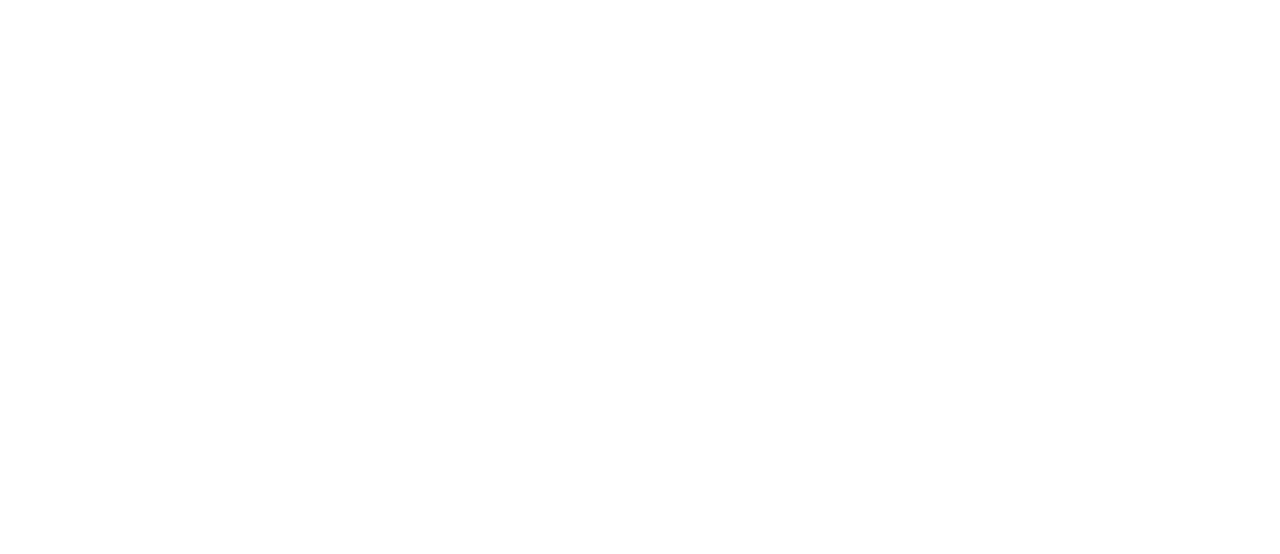
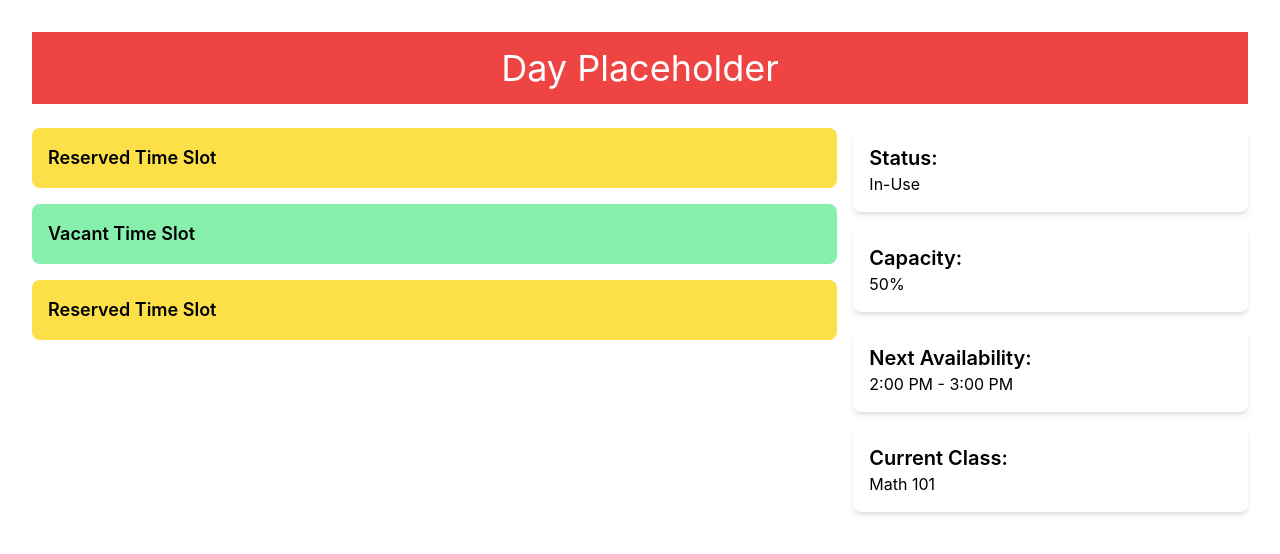
Before and after one commit to quilluaz/StatCheck-FrontEnd, a React (Vite) app: page /rooms in a window 1280 px wide. Before the commit this address had no page. Shown: the top 554 px of the page. Built offline with nearby package versions, Linux system fonts and the light colour scheme; a web font is replaced by a local one.

Commit message:
Added Rooms.jsx and edited UserRoutes.jsx

```diff
--- a/src/routes/UserRoutes.jsx
+++ b/src/routes/UserRoutes.jsx
@@ -12,6 +12,7 @@
 import UserProfile from "../userPages/UserProfile";
 // import Settings from "../userPages/Settings";
 // import About from "../userPages/About";
+import Rooms from "../userPages/Rooms";
 
 function UserRoutes() {
   return (
@@ -29,6 +30,7 @@
          <Route path="/user-profile" element={<UserProfile />} />
         {/* <Route path="/settings" element={<Settings />} /> */}
         {/* <Route path="/about" element={<About />} /> */}
+        <Route path="/rooms" element={<Rooms />} />
       </Routes>
     </>
   );
--- /dev/null
+++ b/src/userPages/Rooms.jsx
@@ -0,0 +1,56 @@
+import React, { useState, useEffect } from 'react';
+
+function Schedule() {
+  return (
+    <div className="p-8">
+      <div className="bg-red-500 text-white text-4xl p-4 text-center">
+        {/* Placeholder for the current day */}
+        { /* Current Day Placeholder */ }
+        Day Placeholder
+      </div>
+      <div className="grid grid-cols-3 gap-4 mt-6">
+        <div className="col-span-2">
+          {/* Placeholder for cells */}
+          { /* Cell 1 Placeholder */ }
+          <div className="p-4 rounded-lg bg-yellow-300 mb-4">
+            <div className="text-lg font-semibold">Reserved Time Slot</div>
+          </div>
+
+          { /* Cell 2 Placeholder */ }
+          <div className="p-4 rounded-lg bg-green-300 mb-4">
+            <div className="text-lg font-semibold">Vacant Time Slot</div>
+          </div>
+
+          { /* Cell 3 Placeholder */ }
+          <div className="p-4 rounded-lg bg-yellow-300 mb-4">
+            <div className="text-lg font-semibold">Reserved Time Slot</div>
+          </div>
+        </div>
+        <div className="flex flex-col space-y-4">
+          <div className="bg-white p-4 rounded-lg shadow-md">
+            <h3 className="text-xl font-semibold">Status:</h3>
+            {/* Placeholder for status */}
+            <p>In-Use</p> {/* Placeholder for dynamic status */}
+          </div>
+          <div className="bg-white p-4 rounded-lg shadow-md">
+            <h3 className="text-xl font-semibold">Capacity:</h3>
+            {/* Placeholder for capacity */}
+            <p>50%</p> {/* Placeholder for dynamic capacity */}
+          </div>
+          <div className="bg-white p-4 rounded-lg shadow-md">
+            <h3 className="text-xl font-semibold">Next Availability:</h3>
+            {/* Placeholder for next availability */}
+            <p>2:00 PM - 3:00 PM</p> {/* Placeholder for dynamic availability */}
+          </div>
+          <div className="bg-white p-4 rounded-lg shadow-md">
+            <h3 className="text-xl font-semibold">Current Class:</h3>
+            {/* Placeholder for current class */}
+            <p>Math 101</p> {/* Placeholder for dynamic class */}
+          </div>
+        </div>
+      </div>
+    </div>
+  );
+}
+
+export default Schedule;
```
